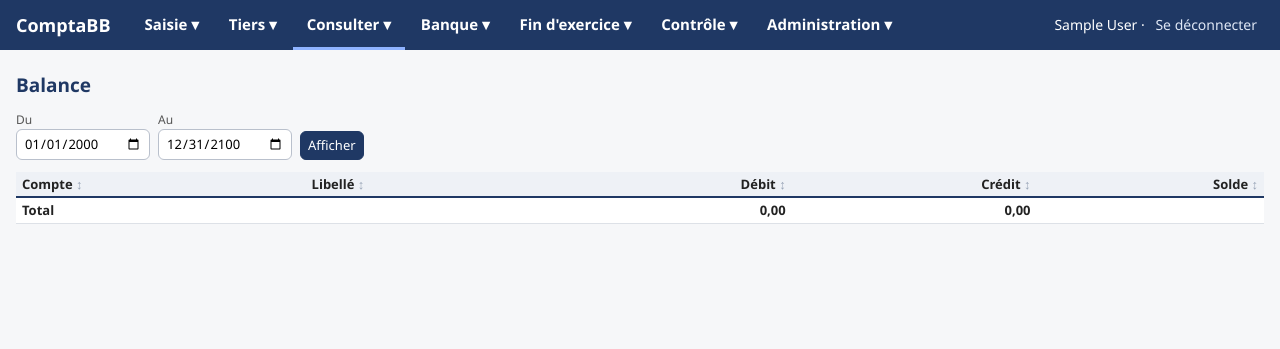
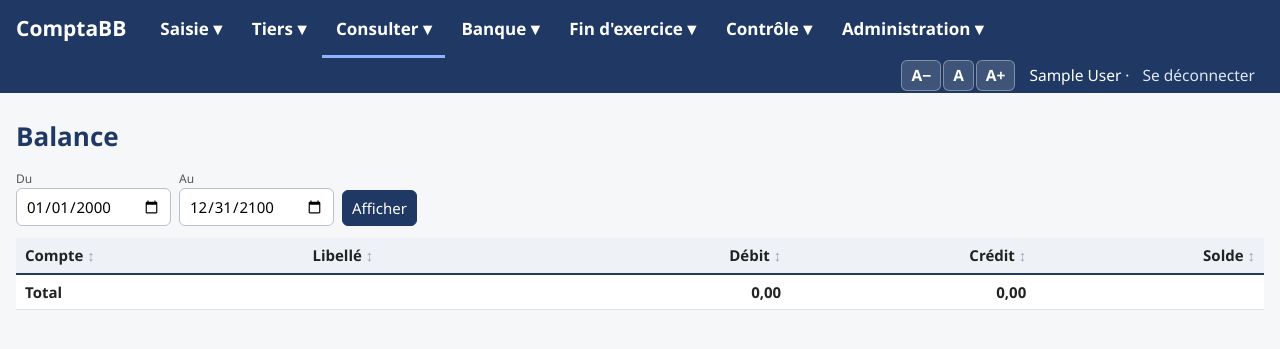
Before and after one commit to jlchabbat/ComptaJLC, a Django app: page /balance/ in a window 1280 px wide. Shown: the top 349 px of the page. Run offline with Django 5.2, Linux system fonts and the light colour scheme; the visitor is signed in with stand-in values (Sample User, id 1); data that the repository does not hold is empty.

Commit message:
Lisibilité : caractères agrandis partout et boutons A− A A+
- Texte 16 px, tableaux et champs 15 px, commentaires 14 px, menus 17 px,
  sous-menus 16 px, titres 26 px
- Boutons A− A A+ dans l'en-tête : agrandir ou réduire toute l'application,
  réglage mémorisé sur l'ordinateur

Co-Authored-By: Claude Opus 5.5 <noreply@anthropic.com>
Claude-Session: https://claude.ai/code/session_01TgPqrosKMLNqoeJmcnzeLb

```diff
--- a/appli/compta/static/compta/style.css
+++ b/appli/compta/static/compta/style.css
@@ -133,3 +133,30 @@ nav.menus { display: flex; flex-wrap: wrap; gap: 2px; flex: 1 1 auto; }
 header .qui { font-size: 14px; color: #fff; }
 header .qui button { font-size: 14px; color: #dfe7f5; }
 @media print { nav.menus { display: none; } }
+
+/* ===== Lisibilité (remplace les tailles précédentes) ===== */
+body { font-size: 16px; line-height: 1.5; }
+table { font-size: 15px; }
+th, td { padding: 6px 9px; }
+input, select, button, textarea { font-size: 15px; padding: 6px 9px; }
+.liste-cherchable li { font-size: 15px; padding: 6px 9px; }
+.aide, td.ctrl, .barre-filtre .aide { font-size: 14px; color: #444; }
+h1 { font-size: 26px; margin: 8px 0 14px; }
+h2 { font-size: 20px; }
+h3 { font-size: 17px; }
+.chiffre { padding: 12px 16px; }
+.chiffre .val { font-size: 24px; }
+.chiffre .lib { font-size: 13.5px; }
+.formulaire label { font-size: 15.5px; }
+.statut { font-size: 14px; }
+header .marque { font-size: 21px; }
+.menu > button { font-size: 17px; padding: 16px 14px; }
+.menu .sous { min-width: 280px; }
+.menu .sous a { font-size: 16px; padding: 11px 18px; }
+header .qui, header .qui button { font-size: 15.5px; }
+.onglets a { font-size: 15px; padding: 8px 14px; }
+.message { font-size: 16px; }
+.taille { display: inline-flex; gap: 2px; margin-right: 10px; }
+header .qui .taille button { background: rgba(255,255,255,.14); color: #fff; border: 1px solid rgba(255,255,255,.35); padding: 3px 9px;
+  font-weight: 700; cursor: pointer; border-radius: 6px; }
+header .qui .taille button:hover { background: rgba(255,255,255,.3); }
--- a/appli/compta/templates/compta/base.html
+++ b/appli/compta/templates/compta/base.html
@@ -2,7 +2,10 @@
 <html lang="fr"><head><meta charset="utf-8"><meta name="viewport" content="width=device-width, initial-scale=1">
 <title>{% block titre %}ComptaBB{% endblock %} – ComptaBB</title><link rel="stylesheet" href="{% static 'compta/style.css' %}">
 <link rel="icon" href="{% static 'compta/favicon.ico' %}"><link rel="apple-touch-icon" href="{% static 'compta/icone-180.png' %}">
-<link rel="manifest" href="{% static 'compta/manifest.json' %}"><meta name="theme-color" content="#1f3864"><script src="{% static 'compta/liste.js' %}" defer></script><script src="{% static 'compta/tri.js' %}" defer></script></head>
+<link rel="manifest" href="{% static 'compta/manifest.json' %}"><meta name="theme-color" content="#1f3864">
+<script>try { var z = localStorage.getItem("comptabb-taille"); if (z) document.documentElement.style.zoom = z; } catch (e) {}
+function taille(d) { var z = parseFloat(document.documentElement.style.zoom || 1); z = d ? Math.min(2, Math.max(0.8, Math.round((z + d) * 10) / 10)) : 1;
+  document.documentElement.style.zoom = z; try { localStorage.setItem("comptabb-taille", z); } catch (e) {} }</script><script src="{% static 'compta/liste.js' %}" defer></script><script src="{% static 'compta/tri.js' %}" defer></script></head>
 <body>
 {% if user.is_authenticated %}
 <header><span class="marque">ComptaBB</span>
@@ -44,7 +47,9 @@
 {% if user.is_superuser %}{% url 'base' as u %}<a href="{{ u }}" {% if request.path == u %}class="actif"{% endif %}>Base de données</a>{% endif %}
 </div></div>{% endif %}
 </nav>
-<span class="qui">{{ user.get_full_name|default:user.username }} ·
+<span class="qui"><span class="taille" title="Taille des caractères (mémorisée sur cet ordinateur)">
+<button type="button" onclick="taille(-0.1)">A−</button><button type="button" onclick="taille(0)">A</button><button type="button" onclick="taille(0.1)">A+</button></span>
+{{ user.get_full_name|default:user.username }} ·
 <form method="post" action="{% url 'logout' %}" style="display:inline">{% csrf_token %}<button>Se déconnecter</button></form></span>
 </header>{% endif %}
 <main>{% if messages %}{% for m in messages %}<div class="carte message {{ m.tags }}">{{ m }}</div>{% endfor %}{% endif %}{% block contenu %}{% endblock %}</main>
```
